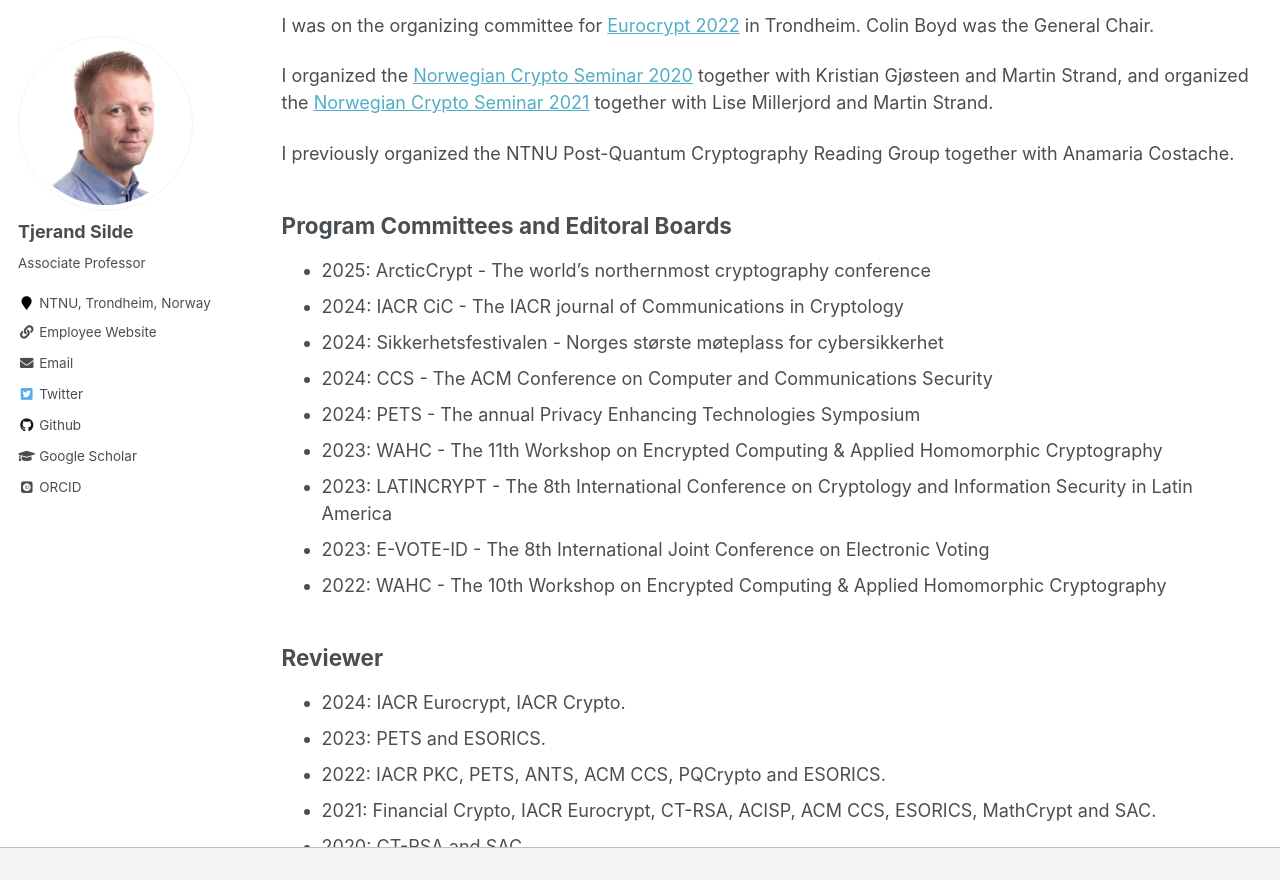
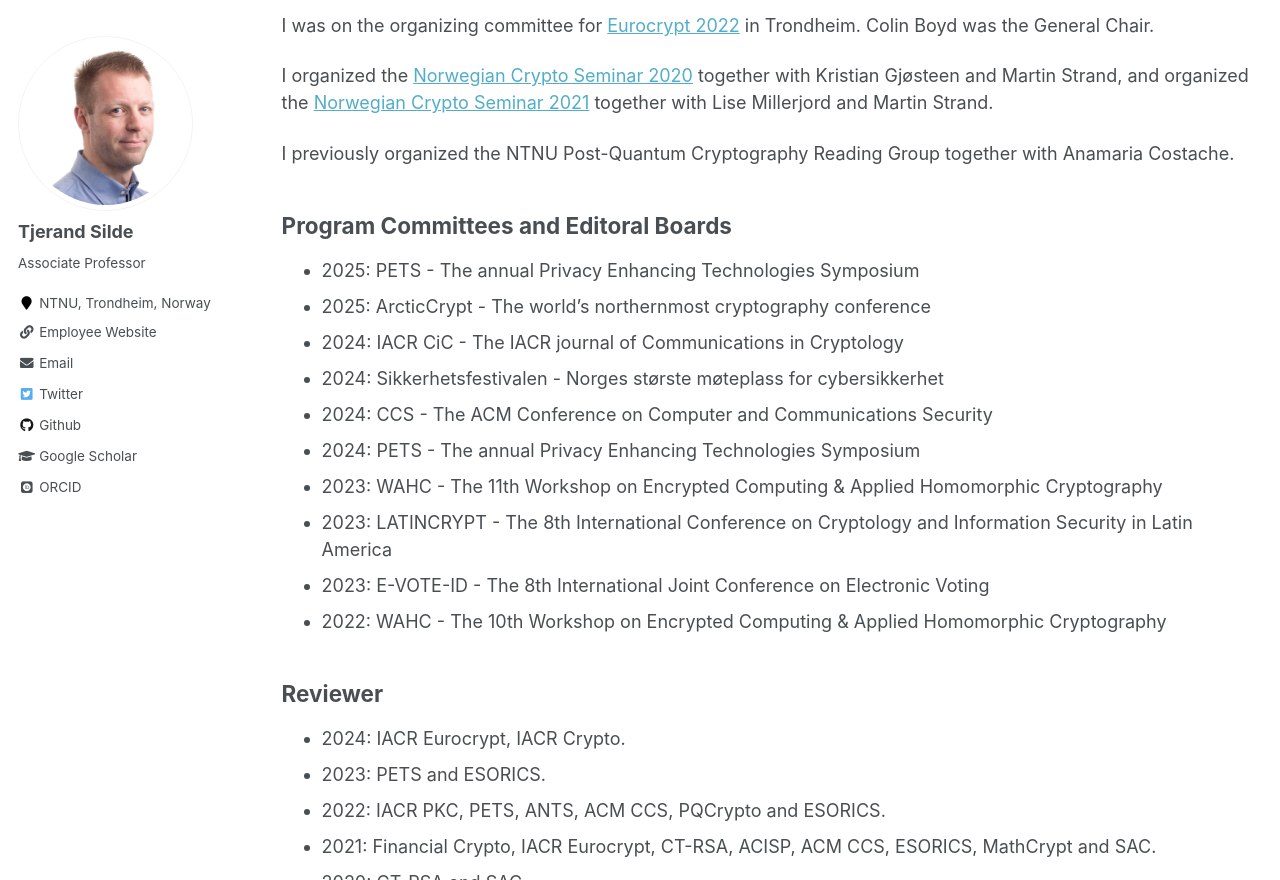
Before and after one commit to tjesi/tjesi.github.io, a Jekyll site: the page built from _pages/service.md, in a window 1280 px wide and 900 px high, scrolled down 505 px, cut to the strip 0-880 px from the top of the window. Built offline with Jekyll 4.4.1, drawn with Linux system fonts in a browser that asks for light colours; some web fonts are replaced.

Commit message:
Update service.md

```diff
--- a/_pages/service.md
+++ b/_pages/service.md
@@ -21,6 +21,7 @@ I previously organized the NTNU Post-Quantum Cryptography Reading Group together
 
 ## Program Committees and Editoral Boards
 
+- 2025: PETS - The annual Privacy Enhancing Technologies Symposium
 - 2025: ArcticCrypt - The world’s northernmost cryptography conference
 - 2024: IACR CiC - The IACR journal of Communications in Cryptology
 - 2024: Sikkerhetsfestivalen - Norges største møteplass for cybersikkerhet
```
